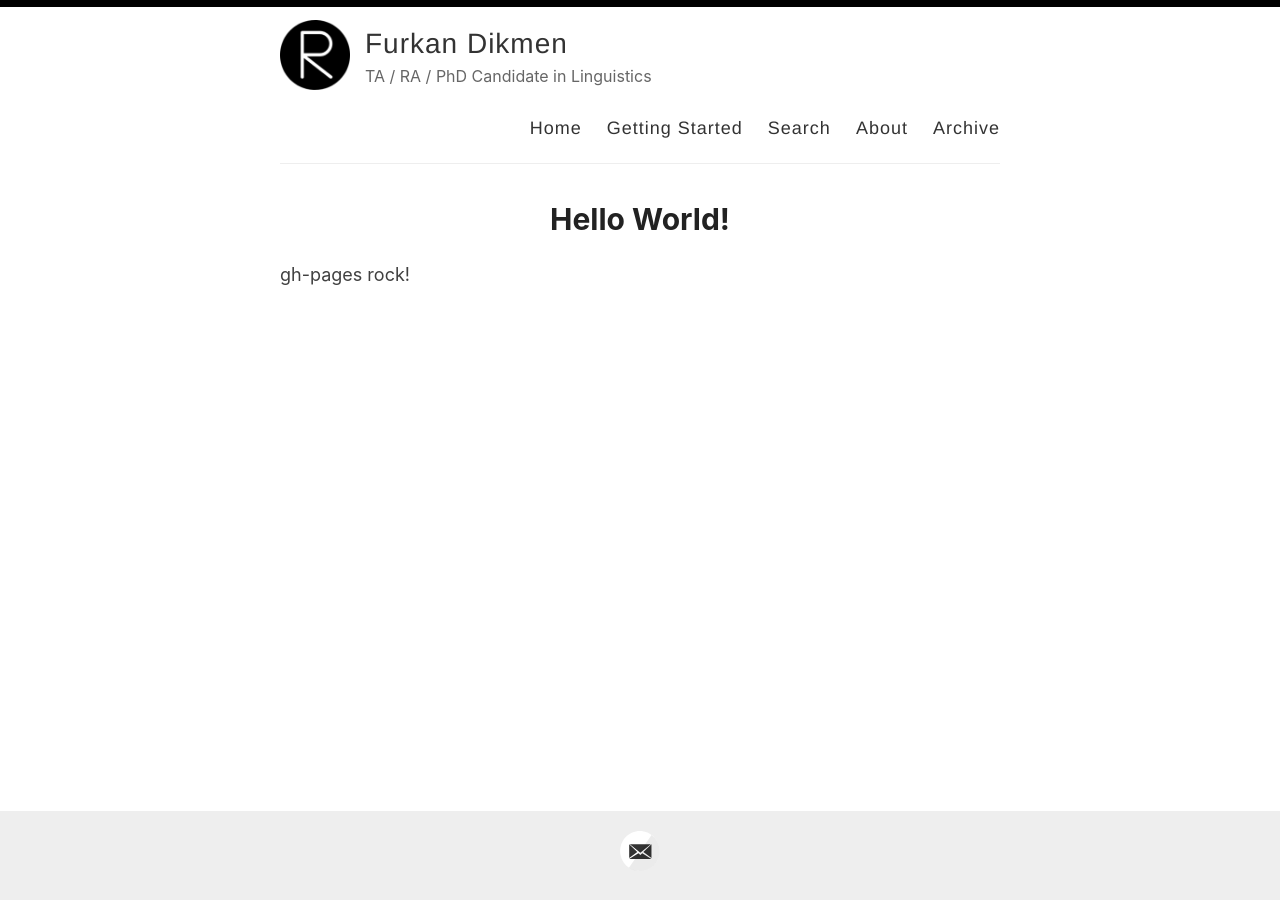
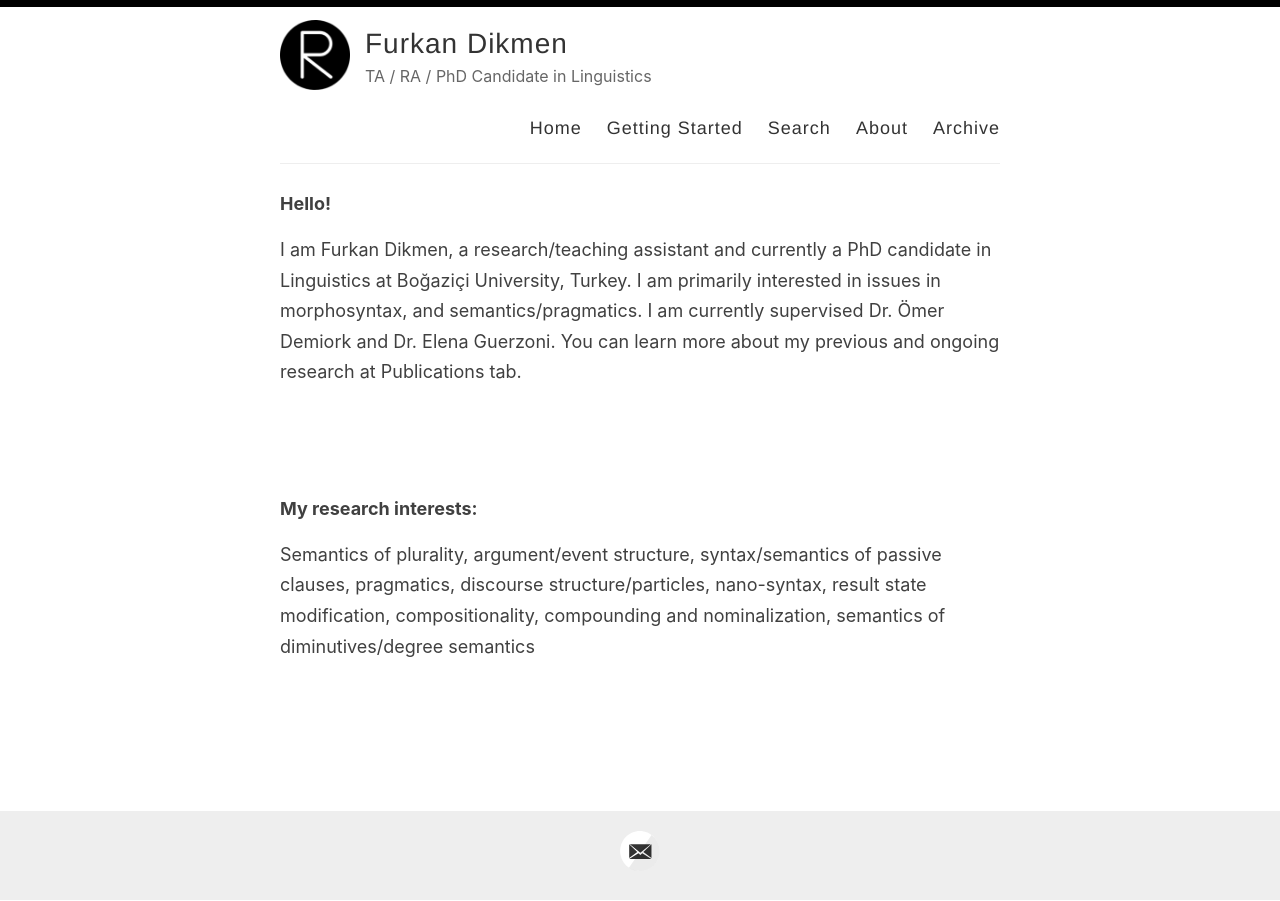
Before and after one commit to furkandikmen/furkandikmen.github.io, a Jekyll site: the page built from index.html, in a window 1280 px wide. Built offline with Jekyll 4.4.1, drawn with Linux system fonts in a browser that asks for light colours; the list of posts is cut into pages by our own code.

Commit message:
Update index.html

```diff
--- a/index.html
+++ b/index.html
@@ -3,8 +3,14 @@ layout: default
 ---
 
 <html>
-    <body>
-        <h1>Hello World!</h1>
-        <p>gh-pages rock!</p>
-    </body>
+<p><strong>Hello!</strong></p>
+<p>I am Furkan Dikmen, a research/teaching assistant and currently a PhD candidate in Linguistics at Boğaziçi University, Turkey. I am primarily interested in issues in morphosyntax, and semantics/pragmatics. I am currently supervised Dr. Ömer Demiork and Dr. Elena Guerzoni. You can learn more about my previous and ongoing research at Publications tab.&nbsp;</p>
+
+<p>&nbsp;</p>
+
+<p>&nbsp;</p>
+
+<p><strong>My research interests:</strong></p>
+
+<p>Semantics of plurality, argument/event structure, syntax/semantics of passive clauses, pragmatics, discourse structure/particles, nano-syntax, result state modification, compositionality, compounding and nominalization, semantics of diminutives/degree semantics</p>
 </html>
```
